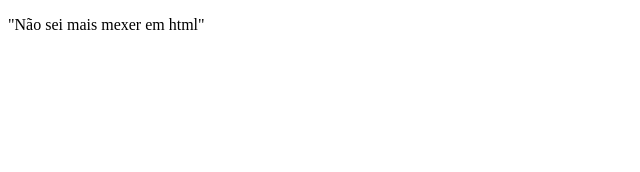
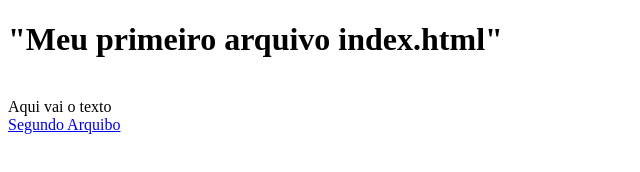
Before and after one commit to victorpaliari/AnimaCursoDeExtensaoGiteGitHub2022-2B, a plain HTML site: page index.html in a window 1280 px wide. Shown: the whole page, without its empty margins (0-640 px from the left). Drawn offline with Linux system fonts and the light colour scheme.

Commit message:
Crei um segundo arquivo para brincar

```diff
--- a/index.html
+++ b/index.html
@@ -4,9 +4,13 @@
     <meta charset="UTF-8">
     <meta http-equiv="X-UA-Compatible" content="IE=edge">
     <meta name="viewport" content="width=device-width, initial-scale=1.0">
-    <title>Isso é um teste</title>
+    <title>Meu primeiro projeto</title>
 </head>
 <body>
-    <p> "Não sei mais mexer em html"</p>
+    <h1> "Meu primeiro arquivo index.html"</h1>
+    <br> Aqui vai o texto </br>
+
+    <a href="<segundo.html>.html"> Segundo Arquibo</a>
+
 </body>
 </html>
```
Also changed, not shown: <segundo.html>.html (added, +9 -0 lines), 1 other file.
